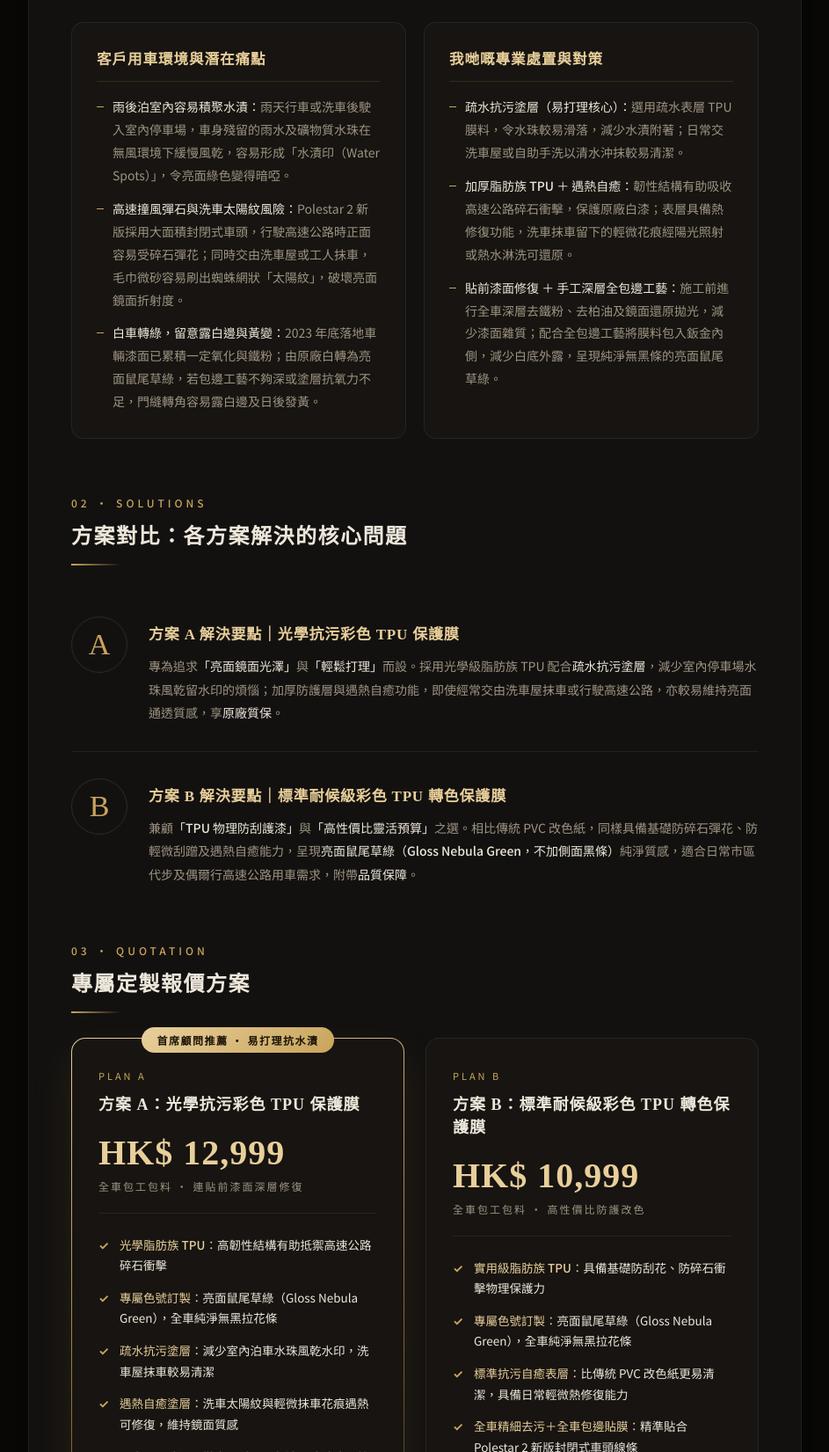
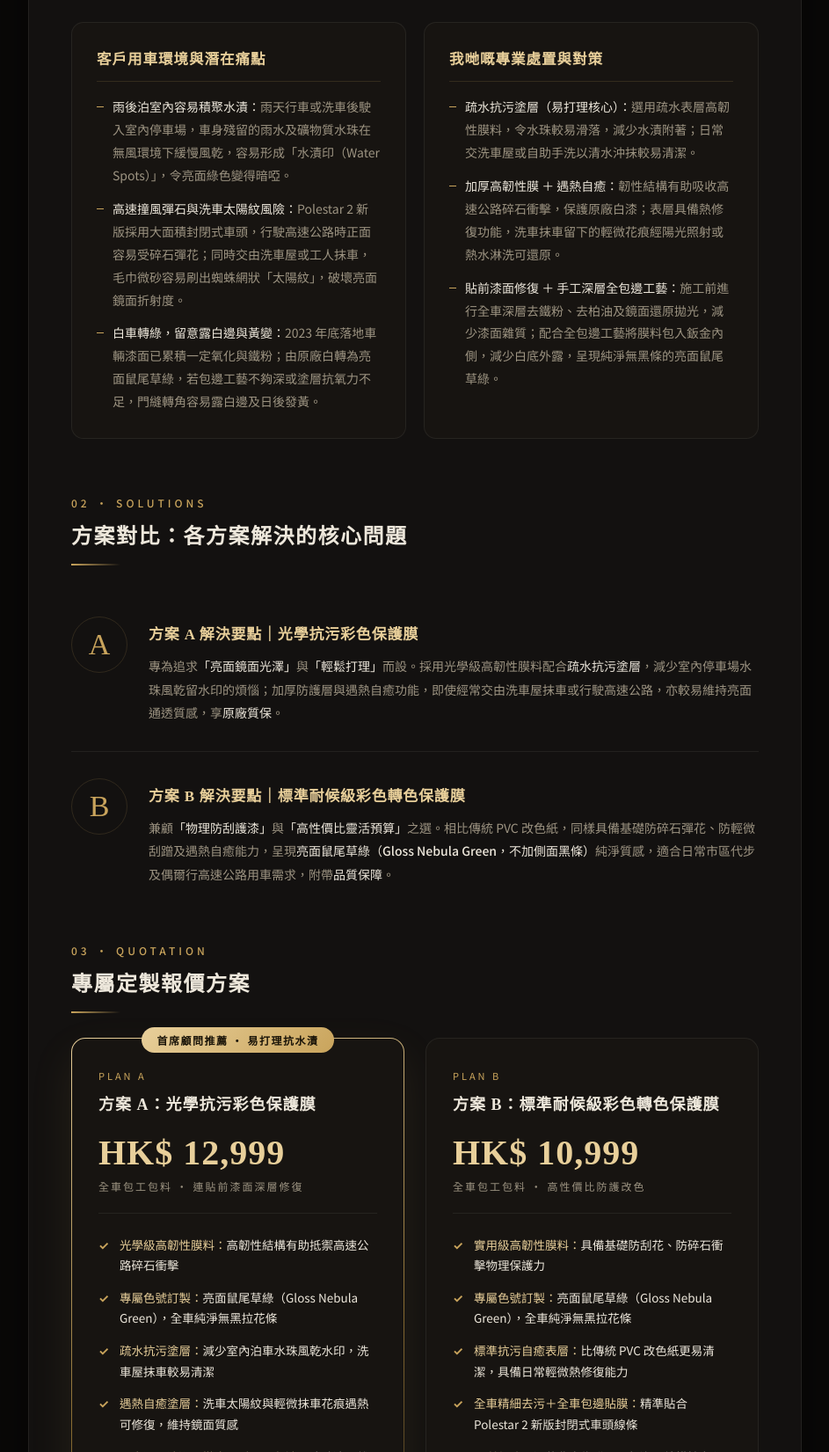
Before and after one commit to matthewmingjai-star/all-in-one-quotes, a plain HTML site: page polestar-2-2024-sage-green-colour-tpu-ppf.html in a window 1280 px wide. Shown: the part 819-2470 px from the top of the page at 88% size, without its empty margins (168-1111 px from the left). Drawn offline with Linux system fonts and the light colour scheme.

Commit message:
Remove TPU mentions from Polestar 2 quote
Co-authored-by: Perplexity <noreply@perplexity.ai>

```diff
--- a/polestar-2-2024-sage-green-colour-tpu-ppf.html
+++ b/polestar-2-2024-sage-green-colour-tpu-ppf.html
@@ -4,7 +4,7 @@
     <meta charset="UTF-8">
     <meta name="viewport" content="width=device-width, initial-scale=1.0">
     <meta name="robots" content="noindex, nofollow">
-    <title>Polestar 2 彩色 TPU 轉色保護方案 ｜ ALL IN ONE 首席顧問報價</title>
+    <title>Polestar 2 彩色轉色保護方案 ｜ ALL IN ONE 首席顧問報價</title>
     <link rel="preconnect" href="https://fonts.googleapis.com">
     <link rel="preconnect" href="https://fonts.gstatic.com" crossorigin>
     <link href="https://fonts.googleapis.com/css2?family=Noto+Serif+TC:wght@500;600;700&family=Noto+Sans+TC:wght@300;400;500;700&display=swap" rel="stylesheet">
@@ -464,8 +464,8 @@
     <header class="hero">
         <img src="images/polestar-2-sage-green-tpu.jpg" alt="Polestar 2 質感示意圖">
         <div class="hero-caption">
-            <p class="eyebrow">All In One ｜ Polestar 2 彩色 TPU 轉色保護方案</p>
-            <h1>Polestar 2 新版全車彩色 TPU 轉色保護方案</h1>
+            <p class="eyebrow">All In One ｜ Polestar 2 彩色轉色保護方案</p>
+            <h1>Polestar 2 新版全車彩色轉色保護方案</h1>
             <div class="gold-rule"></div>
         </div>
     </header>
@@ -507,8 +507,8 @@
                 <div class="info-box">
                     <h3>我哋嘅專業處置與對策</h3>
                     <ul>
-                        <li><strong>疏水抗污塗層（易打理核心）：</strong>選用疏水表層 TPU 膜料，令水珠較易滑落，減少水漬附著；日常交洗車屋或自助手洗以清水沖抹較易清潔。</li>
-                        <li><strong>加厚脂肪族 TPU ＋ 遇熱自癒：</strong>韌性結構有助吸收高速公路碎石衝擊，保護原廠白漆；表層具備熱修復功能，洗車抹車留下的輕微花痕經陽光照射或熱水淋洗可還原。</li>
+                        <li><strong>疏水抗污塗層（易打理核心）：</strong>選用疏水表層高韌性膜料，令水珠較易滑落，減少水漬附著；日常交洗車屋或自助手洗以清水沖抹較易清潔。</li>
+                        <li><strong>加厚高韌性膜 ＋ 遇熱自癒：</strong>韌性結構有助吸收高速公路碎石衝擊，保護原廠白漆；表層具備熱修復功能，洗車抹車留下的輕微花痕經陽光照射或熱水淋洗可還原。</li>
                         <li><strong>貼前漆面修復 ＋ 手工深層全包邊工藝：</strong>施工前進行全車深層去鐵粉、去柏油及鏡面還原拋光，減少漆面雜質；配合全包邊工藝將膜料包入鈑金內側，減少白底外露，呈現純淨無黑條的亮面鼠尾草綠。</li>
                     </ul>
                 </div>
@@ -525,15 +525,15 @@
             <div class="solution-card">
                 <div class="num">A</div>
                 <div>
-                    <h4>方案 A 解決要點｜光學抗污彩色 TPU 保護膜</h4>
-                    <p>專為追求<strong>「亮面鏡面光澤」</strong>與<strong>「輕鬆打理」</strong>而設。採用光學級脂肪族 TPU 配合<strong>疏水抗污塗層</strong>，減少室內停車場水珠風乾留水印的煩惱；加厚防護層與遇熱自癒功能，即使經常交由洗車屋抹車或行駛高速公路，亦較易維持亮面通透質感，享<strong>原廠質保</strong>。</p>
+                    <h4>方案 A 解決要點｜光學抗污彩色保護膜</h4>
+                    <p>專為追求<strong>「亮面鏡面光澤」</strong>與<strong>「輕鬆打理」</strong>而設。採用光學級高韌性膜料配合<strong>疏水抗污塗層</strong>，減少室內停車場水珠風乾留水印的煩惱；加厚防護層與遇熱自癒功能，即使經常交由洗車屋抹車或行駛高速公路，亦較易維持亮面通透質感，享<strong>原廠質保</strong>。</p>
                 </div>
             </div>
             <div class="solution-card">
                 <div class="num">B</div>
                 <div>
-                    <h4>方案 B 解決要點｜標準耐候級彩色 TPU 轉色保護膜</h4>
-                    <p>兼顧<strong>「TPU 物理防刮護漆」</strong>與<strong>「高性價比靈活預算」</strong>之選。相比傳統 PVC 改色紙，同樣具備基礎防碎石彈花、防輕微刮蹭及遇熱自癒能力，呈現<strong>亮面鼠尾草綠（Gloss Nebula Green，不加側面黑條）</strong>純淨質感，適合日常市區代步及偶爾行高速公路用車需求，附帶<strong>品質保障</strong>。</p>
+                    <h4>方案 B 解決要點｜標準耐候級彩色轉色保護膜</h4>
+                    <p>兼顧<strong>「物理防刮護漆」</strong>與<strong>「高性價比靈活預算」</strong>之選。相比傳統 PVC 改色紙，同樣具備基礎防碎石彈花、防輕微刮蹭及遇熱自癒能力，呈現<strong>亮面鼠尾草綠（Gloss Nebula Green，不加側面黑條）</strong>純淨質感，適合日常市區代步及偶爾行高速公路用車需求，附帶<strong>品質保障</strong>。</p>
                 </div>
             </div>
         </section>
@@ -550,11 +550,11 @@
                 <div class="price-card featured">
                     <div class="badge">首席顧問推薦 · 易打理抗水漬</div>
                     <div class="plan-tag">PLAN A</div>
-                    <h3>方案 A：光學抗污彩色 TPU 保護膜</h3>
+                    <h3>方案 A：光學抗污彩色保護膜</h3>
                     <div class="price">HK$ 12,999</div>
                     <div class="price-note">全車包工包料 · 連貼前漆面深層修復</div>
                     <ul class="price-details">
-                        <li><strong>光學脂肪族 TPU：</strong>高韌性結構有助抵禦高速公路碎石衝擊</li>
+                        <li><strong>光學級高韌性膜料：</strong>高韌性結構有助抵禦高速公路碎石衝擊</li>
                         <li><strong>專屬色號訂製：</strong>亮面鼠尾草綠（Gloss Nebula Green），全車純淨無黑拉花條</li>
                         <li><strong>疏水抗污塗層：</strong>減少室內泊車水珠風乾水印，洗車屋抹車較易清潔</li>
                         <li><strong>遇熱自癒塗層：</strong>洗車太陽紋與輕微抹車花痕遇熱可修復，維持鏡面質感</li>
@@ -565,11 +565,11 @@
 
                 <div class="price-card">
                     <div class="plan-tag">PLAN B</div>
-                    <h3>方案 B：標準耐候級彩色 TPU 轉色保護膜</h3>
+                    <h3>方案 B：標準耐候級彩色轉色保護膜</h3>
                     <div class="price">HK$ 10,999</div>
                     <div class="price-note">全車包工包料 · 高性價比防護改色</div>
                     <ul class="price-details">
-                        <li><strong>實用級脂肪族 TPU：</strong>具備基礎防刮花、防碎石衝擊物理保護力</li>
+                        <li><strong>實用級高韌性膜料：</strong>具備基礎防刮花、防碎石衝擊物理保護力</li>
                         <li><strong>專屬色號訂製：</strong>亮面鼠尾草綠（Gloss Nebula Green），全車純淨無黑拉花條</li>
                         <li><strong>標準抗污自癒表層：</strong>比傳統 PVC 改色紙更易清潔，具備日常輕微熱修復能力</li>
                         <li><strong>全車精細去污＋全車包邊貼膜：</strong>精準貼合 Polestar 2 新版封閉式車頭線條</li>
@@ -590,7 +590,7 @@
             </div>
         </section>
 
-    <a class="wa-cta reveal" href="https://wa.me/85295885226?text=%E4%BD%A0%E5%A5%BD%EF%BC%8C%E6%88%91%E6%83%B3%E6%9F%A5%E8%A9%A2%20Polestar%202%20%E5%BD%A9%E8%89%B2%20TPU%20%E8%BD%89%E8%89%B2%E4%BF%9D%E8%AD%B7%E6%96%B9%E6%A1%88" target="_blank" rel="noopener">💬 WhatsApp 立即聯絡預約</a>
+    <a class="wa-cta reveal" href="https://wa.me/85295885226?text=%E4%BD%A0%E5%A5%BD%EF%BC%8C%E6%88%91%E6%83%B3%E6%9F%A5%E8%A9%A2%20Polestar%202%20%E5%BD%A9%E8%89%B2%E8%BD%89%E8%89%B2%E4%BF%9D%E8%AD%B7%E6%96%B9%E6%A1%88" target="_blank" rel="noopener">💬 WhatsApp 立即聯絡預約</a>
     </div>
 
     <!-- 頁腳 -->
@@ -598,7 +598,7 @@
         <div class="gold-rule"></div>
         ALL IN ONE ｜首席銷售顧問 專屬呈獻<br>
         為 Angel 嘅 Polestar 2 打造亮面鼠尾草綠 · 歡迎隨時預約留位及確認色板<br>
-        WhatsApp：<a href="https://wa.me/85295885226?text=%E4%BD%A0%E5%A5%BD%EF%BC%8C%E6%88%91%E6%83%B3%E6%9F%A5%E8%A9%A2%20Polestar%202%20%E5%BD%A9%E8%89%B2%20TPU%20%E8%BD%89%E8%89%B2%E4%BF%9D%E8%AD%B7%E6%96%B9%E6%A1%88" target="_blank" rel="noopener" style="color: var(--gold-bright); text-decoration: none;">9588 5226</a>
+        WhatsApp：<a href="https://wa.me/85295885226?text=%E4%BD%A0%E5%A5%BD%EF%BC%8C%E6%88%91%E6%83%B3%E6%9F%A5%E8%A9%A2%20Polestar%202%20%E5%BD%A9%E8%89%B2%E8%BD%89%E8%89%B2%E4%BF%9D%E8%AD%B7%E6%96%B9%E6%A1%88" target="_blank" rel="noopener" style="color: var(--gold-bright); text-decoration: none;">9588 5226</a>
     </div>
 
 </div>
```
